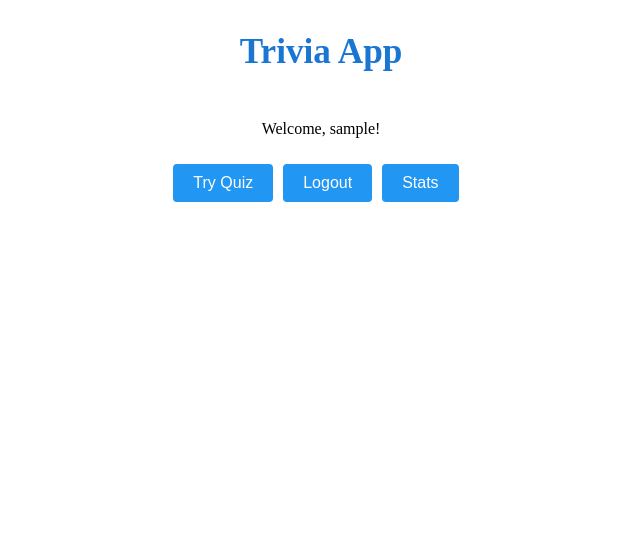
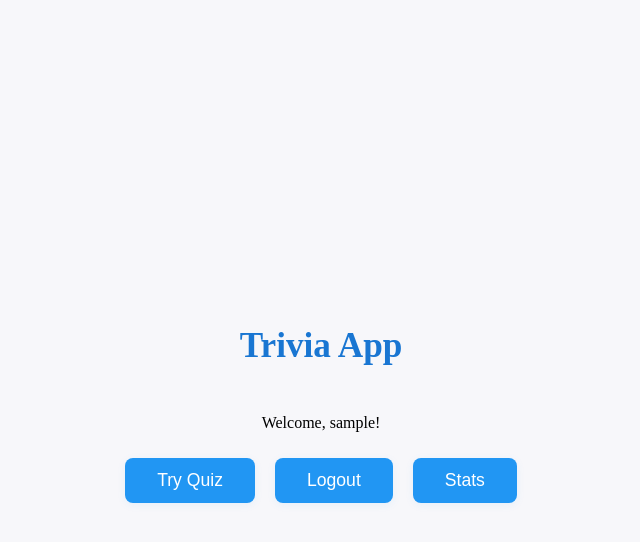
Before and after one commit to shamitsoni/Quiz-App, a React (Vite) app in the folder client/: page / in a window 1280 px wide. Shown: the top 542 px of the page, without its empty margins (319-959 px from the left). Built offline with nearby package versions, Linux system fonts and the light colour scheme; no server answers; sample sign-in values are in the browser's storage.

Commit message:
fix: Center content and fix button styling
Remove btn class from buttons on Home page to prevent unnecessary overriding of CSS. Center all content along the vertical axis.

```diff
--- a/client/src/components/Home/Home.css
+++ b/client/src/components/Home/Home.css
@@ -1,3 +1,12 @@
+body,
+#root {
+  min-height: 100vh;
+  display: flex;
+  align-items: center;
+  justify-content: center;
+  background: #f7f7fa;
+}
+
 .home-container {
   display: flex;
   flex-direction: column;
@@ -16,6 +25,19 @@
   font-weight: 700;
 }
 
-.home-container .btn-primary:hover {
+.btn-primary {
+  font-size: 1.1rem;
+  padding: 12px 32px;
+  border-radius: 8px;
+  background: #f32152;
+  color: #fff;
+  border: none;
+  cursor: pointer;
+  box-shadow: 0 2px 8px rgba(33, 150, 243, 0.08);
+  transition: background 0.2s;
+  margin: 10px 0;
+}
+
+.btn-primary:hover {
   background: #1565c0;
 }
--- a/client/src/components/Home/Home.jsx
+++ b/client/src/components/Home/Home.jsx
@@ -1,6 +1,6 @@
 import "./Home.css";
 import { useEffect } from "react";
-import { Link } from "react-router";
+import { Link } from "react-router-dom";
 
 function Home({ user, handleLogOut }) {
   useEffect(() => {
@@ -14,15 +14,15 @@ function Home({ user, handleLogOut }) {
         <p>Welcome, {user.username}!</p>
         <div className="button-group">
           <Link to="/quiz">
-            <button className="btn btn-primary">Try Quiz</button>
+            <button className="btn-primary">Try Quiz</button>
           </Link>
           <Link to="/">
-            <button onClick={handleLogOut} className="btn btn-primary">
+            <button onClick={handleLogOut} className="btn-primary">
               Logout
             </button>
           </Link>
           <Link to="/stats">
-            <button className="btn btn-primary">Stats</button>
+            <button className="btn-primary">Stats</button>
           </Link>
         </div>
       </div>
```
